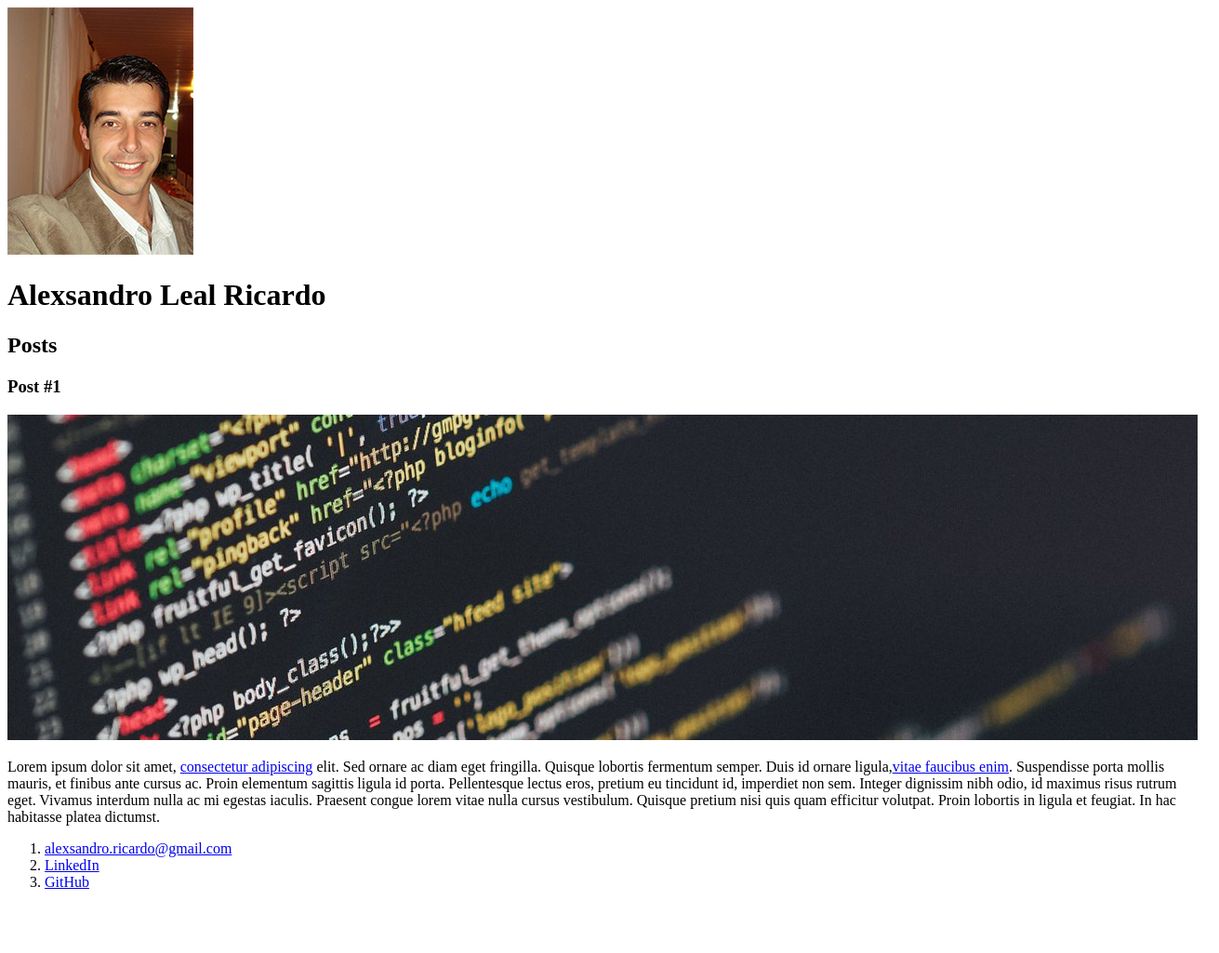
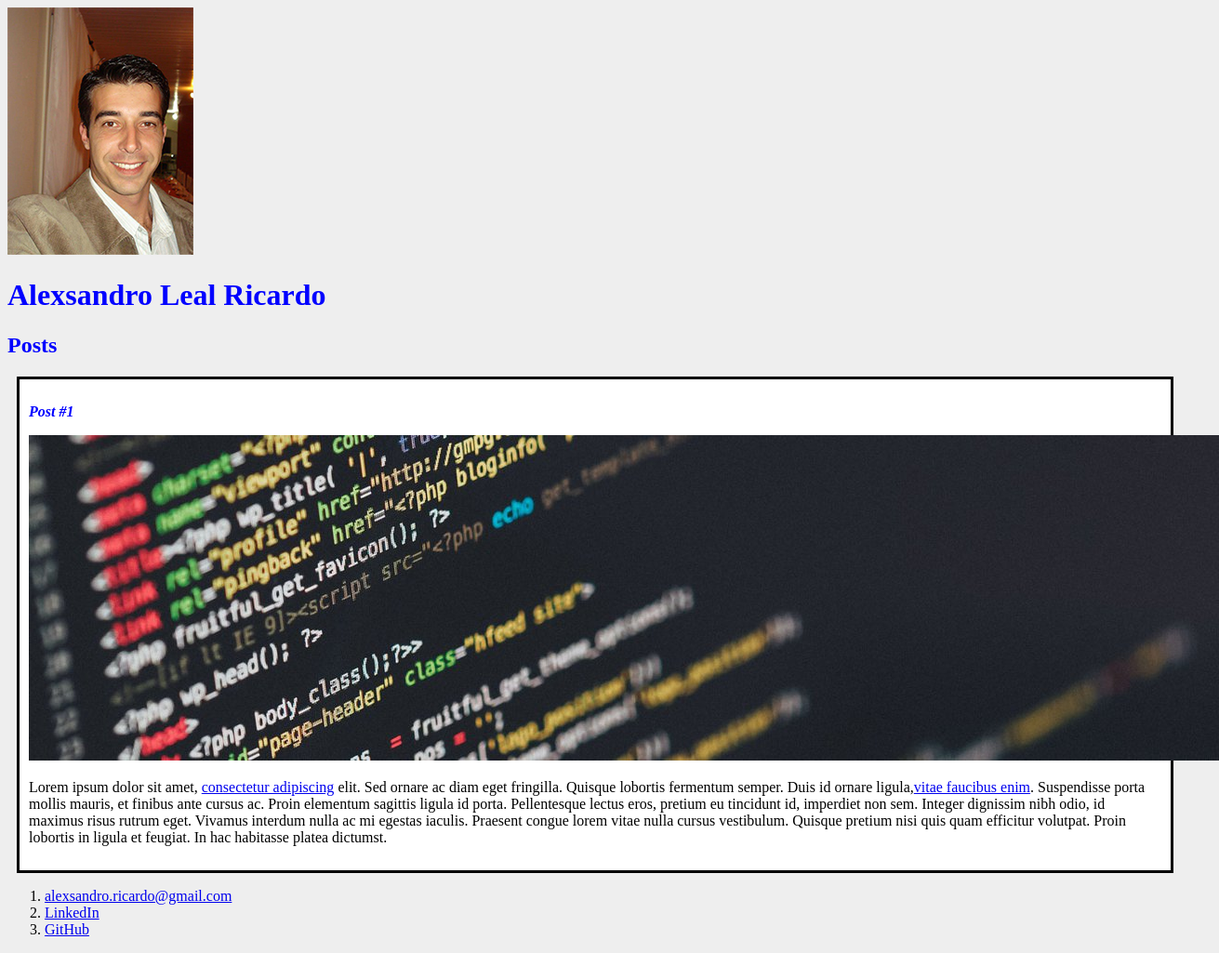
Before and after one commit to AlexsandroLealRicardo/dio-desafio-github-primeiro-repositorio, a plain HTML site: page Projeto/index.html in a window 1280 px wide. Shown: the whole page at 93% size, 1311 px wide, since content can reach past the window. Before the commit the page ends 974 px from the top, so only its background shows below. Drawn offline with Linux system fonts and the light colour scheme; a script that the page names is missing.

Commit message:
Introdução e conceitos básicos do CSS3

```diff
--- /dev/null
+++ b/Projeto/css/style.css
@@ -0,0 +1,20 @@
+body{
+    background: #eee;
+}
+
+
+#title, .subtitle, .post_title{
+    color:blue;
+}
+
+.post_title{
+    font-size: 16px;
+    font-style: italic;
+}
+
+.post{
+    background: #fff;
+    padding: 10px;
+    border: 3px solid #000;
+    margin: 10px;
+}
--- a/Projeto/index.html
+++ b/Projeto/index.html
@@ -5,21 +5,21 @@
     <meta http-equiv='X-UA-Compatible' content='IE=edge'>
     <title>Alexsandro Leal Ricardo</title>
     <meta name='viewport' content='width=device-width, initial-scale=1'>
-    <link rel='stylesheet' type='text/css' media='screen' href='main.css'>
+    <link rel='stylesheet' type='text/css' media='screen' href='css/style.css'>
     <script src='main.js'></script>
 </head>
 <body>
     <header>
         <img src="img/Perfil.jpg" alt="Ilustração do rosto do Alexsandro Leal Ricardo">
-        <h1>Alexsandro Leal Ricardo</h1>
+        <h1 id="title">Alexsandro Leal Ricardo</h1>
     </header>
 <section>
     <header>
-     <h2>Posts</h2>
+     <h2 class="subtitle">Posts</h2>
     </header>
-<article>
+<article class="post">
     <header>
-        <h3>Post #1</h3>
+        <h3 class="post_title">Post #1</h3>
         <img src="img/postagem.jpg" alt="Editor de texto contendo código HTML">
     </header>
     <p>
```
Also changed, not shown: 3 other files.
